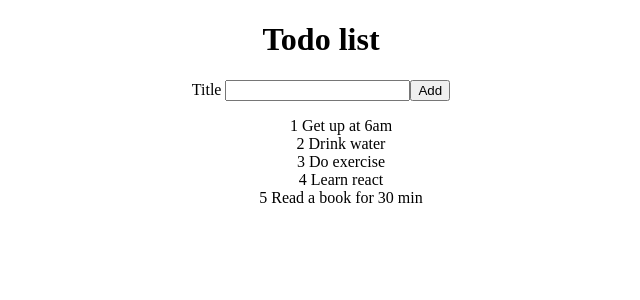
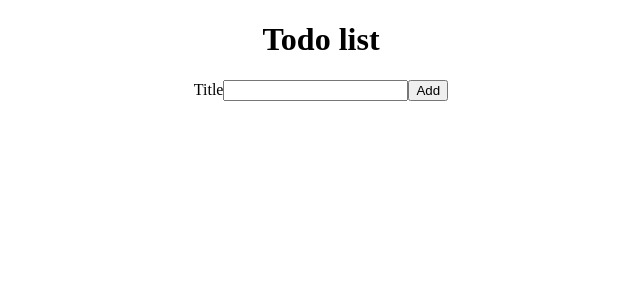
Before and after one commit to MilaKova/react-todo, a React (Create React App) app: page / in a window 1280 px wide. Shown: the top 300 px of the page, without its empty margins (319-959 px from the left). Built offline with nearby package versions, Linux system fonts and the light colour scheme; the HTML template or start-up script is replaced by a standard one.

Commit message:
Lifting state and props handling

```diff
--- a/src/AddTodoForm.js
+++ b/src/AddTodoForm.js
@@ -1,20 +1,29 @@
-import React from "react";
+import React,{useState} from "react";
 
-function AddTodoForm(props){
-  function handleAddTodo(e){
+function AddTodoForm({onAddTodo}){
+  const [todoTitle, setTodoTitle] = useState("");
+
+  const handleTitleChange = (e) =>{
+    const newTodoTitle = e.target.value
+    setTodoTitle(newTodoTitle)
+  };
+
+  const handleAddTodo = (e) => {
     e.preventDefault()
-    const todoTitle = e.target.title.value
-    console.log(todoTitle)
-    props.onAddTodo(todoTitle)
+    onAddTodo({
+      id: Date.now(),
+      title: todoTitle
+    })
+    setTodoTitle("")
+  };
 
-    e.target.reset()
-  }
-    return(
-      <form onSubmit={handleAddTodo}>
-        <label htmlFor='todoTitle'>Title </label>
-        <input id='todoTitle' type='text' name='title'></input>
-        <button type="submit">Add</button>
-       </form>
-    )
-}
-export default AddTodoForm
+  return(
+    <form onSubmit={handleAddTodo}>
+      <label htmlFor='todoTitle'>Title</label>
+      <input id='todoTitle' type='text' name='title' value={todoTitle} onChange={handleTitleChange}></input>
+      <button type="submit">Add</button>
+    </form>
+  )
+};
+
+export default AddTodoForm;
--- a/src/App.js
+++ b/src/App.js
@@ -1,23 +1,22 @@
-import React from 'react';
-import TodoList from'./TodoList.js'
+import React,{useState} from 'react';
+import TodoList from'./TodoList.js';
 import AddTodoForm from './AddTodoForm';
 
+function App() {
 
-function App() {
-  const [newTodo, setNewTodo]=React.useState("");
+  const[todoList, setTodoList]=useState([]);
+
+  const addTodo = (newTodo) => {
+    setTodoList([...todoList, newTodo])
+  };
+
   return (
     <div style={{ textAlign: 'center',}}>
-      <header>
-        <h1>Todo list</h1>
-      </header>
-
-      <AddTodoForm onAddTodo={setNewTodo}/>
-
-      <p>{newTodo}</p>
-
-      <TodoList />
+      <h1>Todo list</h1>
+      <AddTodoForm onAddTodo={addTodo}/>
+      <TodoList todoList={todoList} />
     </div>
   );
-}
+};
 
 export default App;
--- a/src/TodoList.js
+++ b/src/TodoList.js
@@ -1,36 +1,14 @@
 import React from 'react';
 import TodoListItem from './TodoListItem';
 
-const todoList = [
-    {
-        title: "Get up at 6am",
-        id:1,
-    },
-    {
-        title:"Drink water",
-        id:2,
-    },
-    {
-        title:"Do exercise",
-        id:3,
-    },
-    {
-        title:"Learn react",
-        id:4,
-    },
-    {
-       title:"Read a book for 30 min",
-       id:5,
-    }
-  ]
-
-function TodoList(){
+function TodoList({todoList}){
       return(
         <ul style={{listStyleType: 'none',}}>
-          {todoList.map((item)=>(
-            <TodoListItem key={item.id} item={item}/>
+          {todoList.map((todo)=>(
+            <TodoListItem key={todo.id} item={todo}/>
           ))}
         </ul>
       )
-    }
+    };
+
 export default TodoList;
--- a/src/TodoListItem.js
+++ b/src/TodoListItem.js
@@ -1,9 +1,9 @@
 import React from "react";
 
-function TodoListItem(props){
+function TodoListItem({item}){
    return(
-    <li> {props.item.id} {props.item.title}</li>
+    <li> {item.title}</li>
    )
-}
+};
 
-export default TodoListItem
+export default TodoListItem;
```
